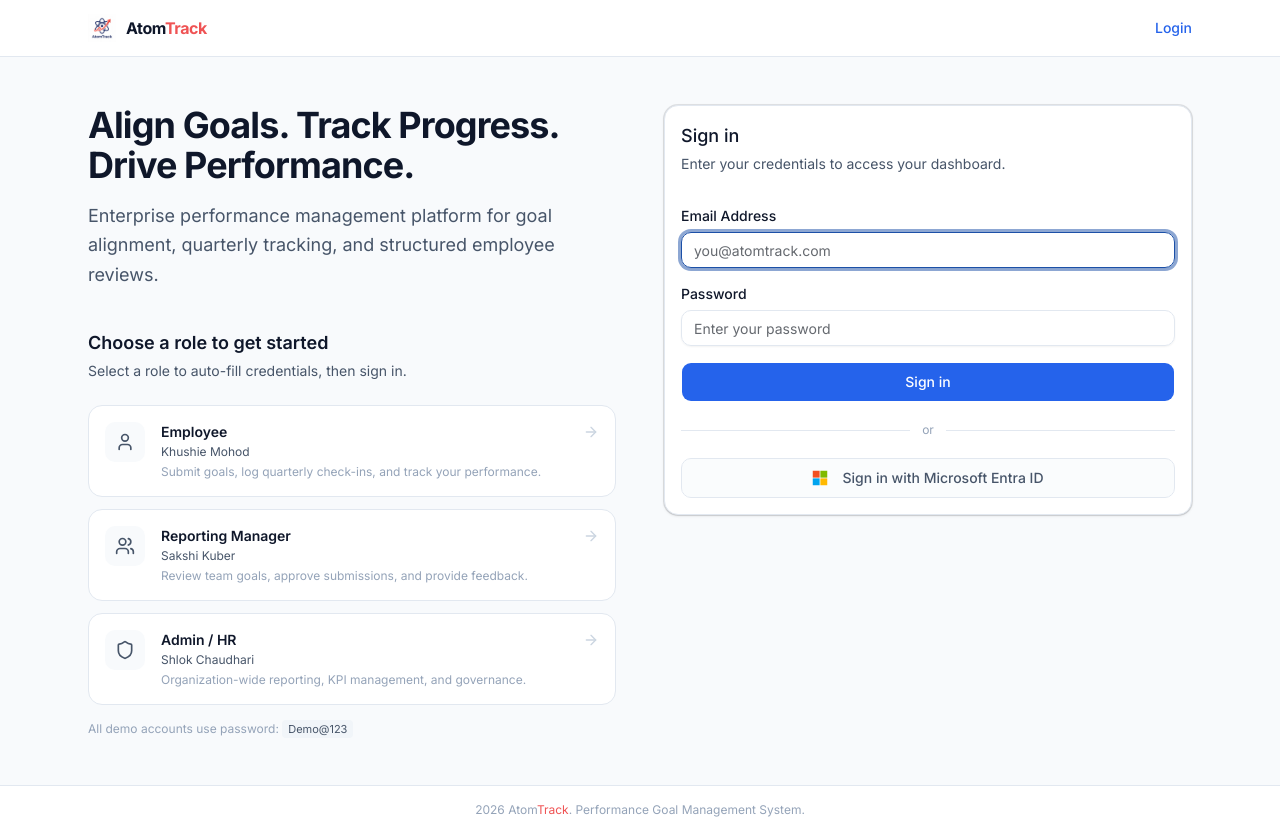
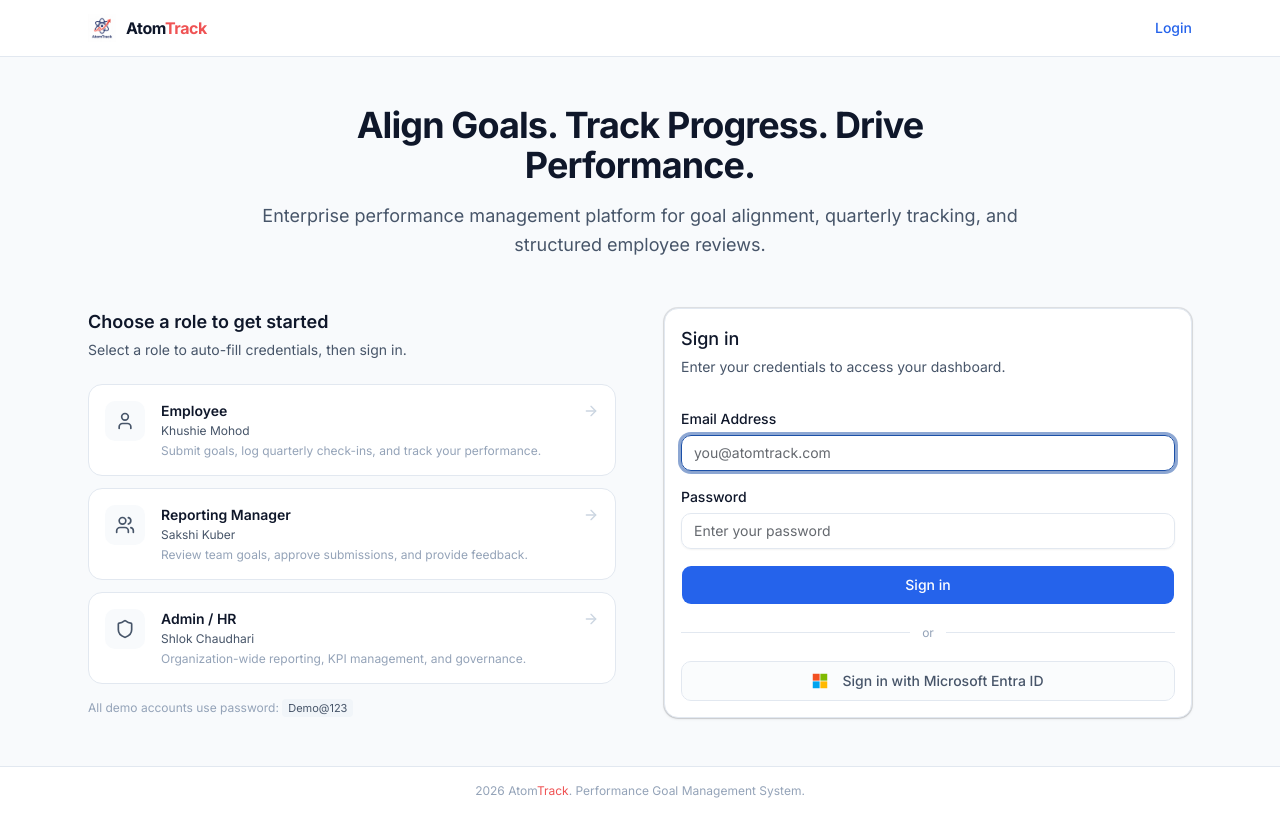
Before and after one commit to KhushieMohod/AtomTrack, a Next.js app: page / in a window 1280 px wide. Built offline with nearby package versions, Linux system fonts and the light colour scheme.

Commit message:
feat: center hero text and split content into grid

```diff
--- a/src/components/auth/login-page.tsx
+++ b/src/components/auth/login-page.tsx
@@ -115,17 +115,19 @@ export default function LoginPage() {
 
       {/* Main Content */}
       <main className="flex-1 w-full max-w-6xl mx-auto px-6 py-12">
+        {/* Centered Hero Text */}
+        <div className="max-w-3xl mx-auto text-center mb-12">
+          <h1 className="text-4xl font-bold text-[#0F172A] mb-4 tracking-tight">
+            Align Goals. Track Progress. Drive Performance.
+          </h1>
+          <p className="text-lg text-[#475569] leading-relaxed">
+            Enterprise performance management platform for goal alignment, quarterly tracking, and structured employee reviews.
+          </p>
+        </div>
+
         <div className="grid grid-cols-1 lg:grid-cols-2 gap-12 items-start">
           {/* Left: Role Cards */}
           <div>
-            <div className="mb-10">
-              <h1 className="text-4xl font-bold text-[#0F172A] mb-4 tracking-tight">
-                Align Goals. Track Progress. Drive Performance.
-              </h1>
-              <p className="text-lg text-[#475569] leading-relaxed">
-                Enterprise performance management platform for goal alignment, quarterly tracking, and structured employee reviews.
-              </p>
-            </div>
             <h2 id="about" className="text-lg font-semibold text-[#0F172A] mb-1">
               Choose a role to get started
             </h2>
```
